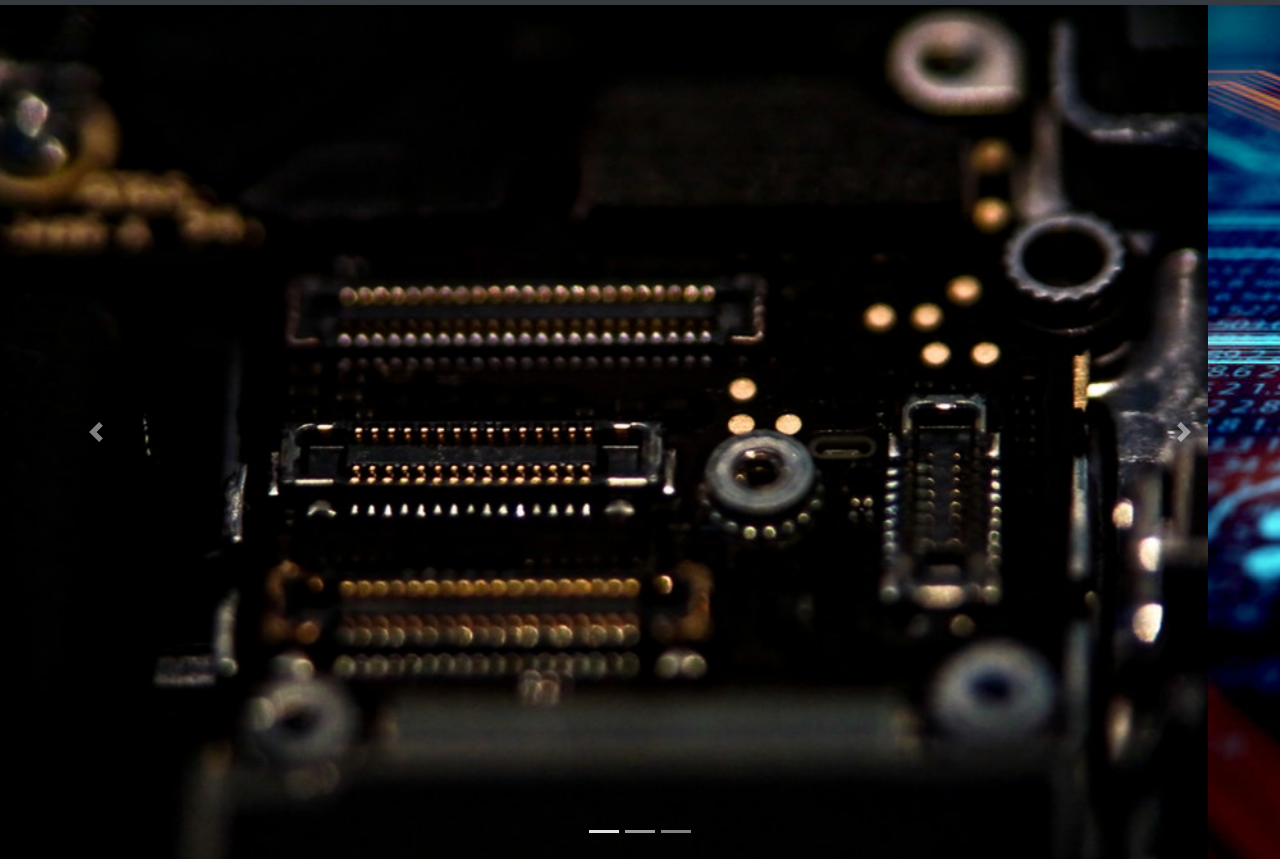
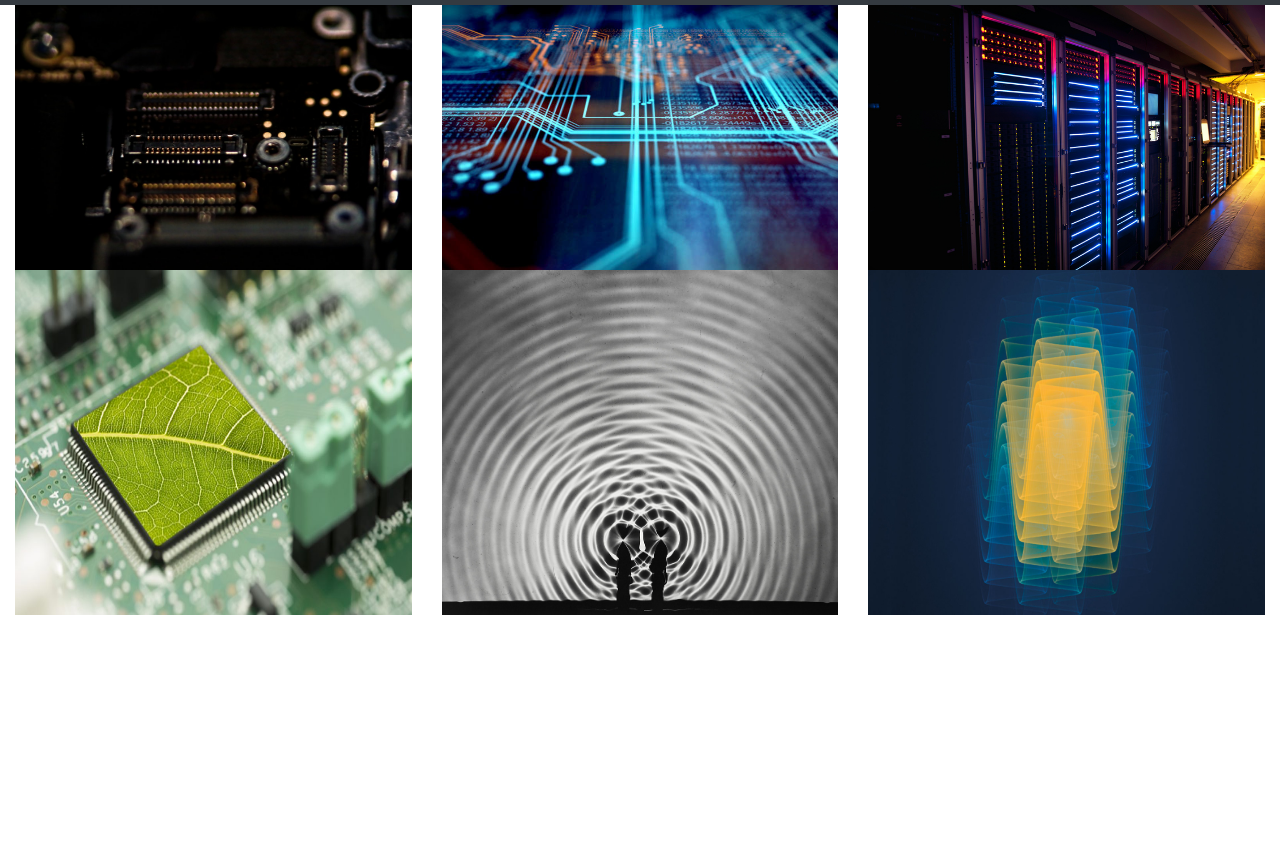
Before and after one commit to jsyum/Bootstrap-Portfolio, a plain HTML site: page portfolio.html in a window 1280 px wide. Shown: the part 51-910 px from the top of the page. After the commit the page ends 800 px from the top, so only its background shows below. Drawn offline with nearby package versions, Linux system fonts and the light colour scheme.

Commit message:
grid portfolio+contact form

```diff
--- a/portfolio.html
+++ b/portfolio.html
@@ -43,62 +43,55 @@
       </div>
     </nav>
 
-    <!--IMAGES CAROUSEL-->
-    <div
-      id="carouselExampleIndicators"
-      class="carousel slide"
-      data-ride="carousel"
-    >
-      <ol class="carousel-indicators">
-        <li
-          data-target="#carouselExampleIndicators"
-          data-slide-to="0"
-          class="active"
-        ></li>
-        <li data-target="#carouselExampleIndicators" data-slide-to="1"></li>
-        <li data-target="#carouselExampleIndicators" data-slide-to="2"></li>
-      </ol>
-      <div class="carousel-inner">
-        <div class="carousel-item active">
+    <!--IMAGES GALLERY-->
+    <div class="container-fluid">
+      <div class="row">
+        <div class="col">
           <img
-            class="d-block w-100"
             src="assets/images/board.jpg"
-            alt="First slide"
+            alt="board"
+            width="100%"
+            height="100%"
           />
         </div>
-        <div class="carousel-item">
+        <div class="col">
           <img
-            class="d-block w-100"
             src="assets/images/circuit.jpg"
-            alt="Second slide"
+            alt="circuit"
+            width="100%"
+            height="100%"
           />
         </div>
-        <div class="carousel-item">
+        <div class="col">
           <img
-            class="d-block w-100"
             src="assets/images/computer.jpg"
-            alt="Third slide"
+            alt="computer"
+            width="100%"
+            height="100%"
           />
         </div>
       </div>
-      <a
-        class="carousel-control-prev"
-        href="#carouselExampleIndicators"
-        role="button"
-        data-slide="prev"
-      >
-        <span class="carousel-control-prev-icon" aria-hidden="true"></span>
-        <span class="sr-only">Previous</span>
-      </a>
-      <a
-        class="carousel-control-next"
-        href="#carouselExampleIndicators"
-        role="button"
-        data-slide="next"
-      >
-        <span class="carousel-control-next-icon" aria-hidden="true"></span>
-        <span class="sr-only">Next</span>
-      </a>
+      <div class="row">
+        <div class="col">
+          <img
+            src="assets/images/green.jpg"
+            alt="green"
+            width="100%"
+            height="100%"
+          />
+        </div>
+        <div class="col">
+          <img src="assets/images/ripple.jpg" alt="ripple" width="100%" />
+        </div>
+        <div class="col">
+          <img
+            src="assets/images/wave.jpg"
+            alt="wave"
+            width="100%"
+            height="100%"
+          />
+        </div>
+      </div>
     </div>
 
     <!--JQUERY SCRIPT-->
```
Also changed, not shown: assets/css/style.css (+3 -22 lines), contact.html (+32 -3 lines), index.html (+2 -2 lines), 1 other file.
